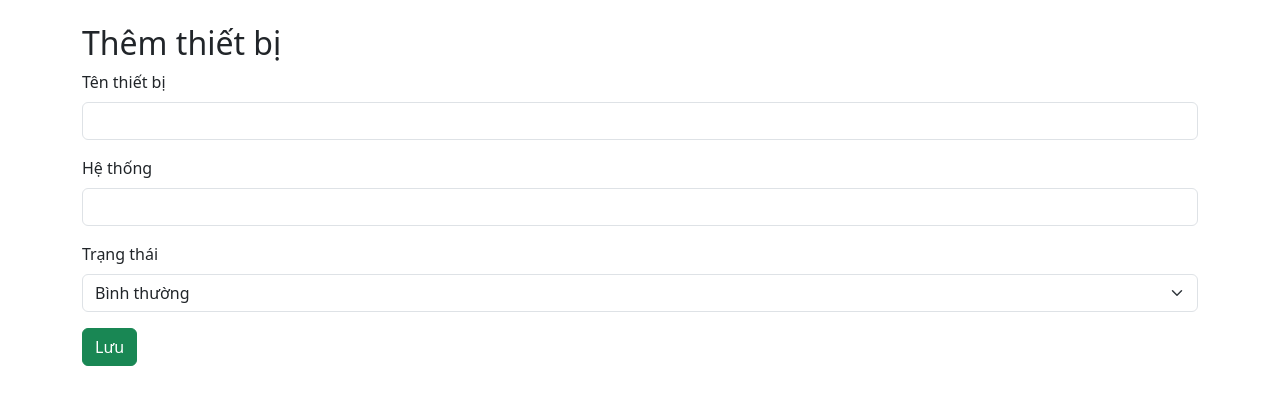
After one commit to lachong8x/qu-n-l-thi-t-b-, a Flask app: template templates/add_device.html in a window 1280 px wide. The commit adds this page. Shown: the top 405 px of the page. Run offline with Flask 3, Linux system fonts and the light colour scheme; the template is opened without the code that fills it, so the values that code supplies are empty.

Commit message:
Add files via upload

```diff
--- /dev/null
+++ b/templates/add_device.html
@@ -0,0 +1,23 @@
+{% extends "layout.html" %}
+{% block title %}Thêm thiết bị{% endblock %}
+{% block content %}
+<h2>Thêm thiết bị</h2>
+<form method="post">
+    <div class="mb-3">
+        <label class="form-label">Tên thiết bị</label>
+        <input type="text" name="name" class="form-control">
+    </div>
+    <div class="mb-3">
+        <label class="form-label">Hệ thống</label>
+        <input type="text" name="system" class="form-control">
+    </div>
+    <div class="mb-3">
+        <label class="form-label">Trạng thái</label>
+        <select name="status" class="form-select">
+            <option value="Bình thường">Bình thường</option>
+            <option value="Sự cố">Sự cố</option>
+        </select>
+    </div>
+    <button type="submit" class="btn btn-success">Lưu</button>
+</form>
+{% endblock %}
--- /dev/null
+++ b/templates/layout.html
@@ -0,0 +1,13 @@
+<!DOCTYPE html>
+<html lang="en">
+<head>
+    <meta charset="UTF-8">
+    <title>{% block title %}Quản lý Thiết bị{% endblock %}</title>
+    <link rel="stylesheet" href="https://cdn.jsdelivr.net/npm/bootstrap@5.3.0/dist/css/bootstrap.min.css">
+</head>
+<body>
+<div class="container mt-4">
+    {% block content %}{% endblock %}
+</div>
+</body>
+</html>
```
Also changed, not shown: templates/dashboard.html (added, +22 -0 lines), templates/index.html (+6 -1 lines), templates/login.html (+16 -1 lines).
